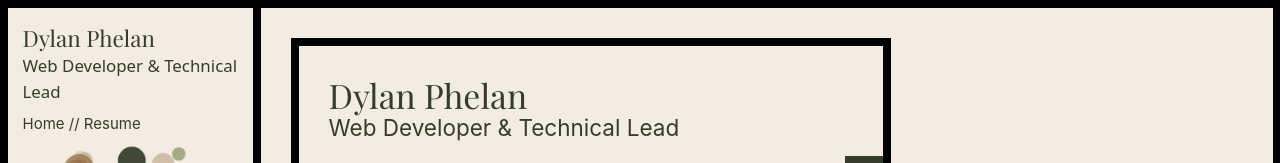
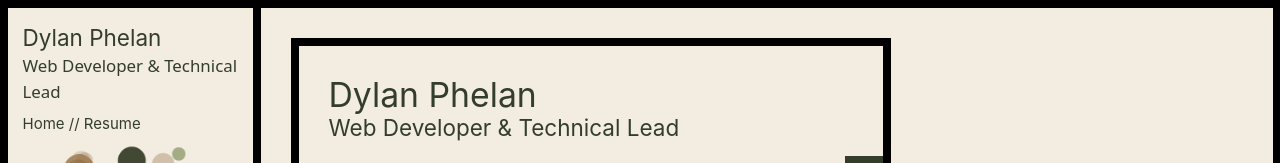
Before and after one commit to Dtphelan1/dtphelan1.github.io, a Next.js app: page /businessCard in a window 1280 px wide. Shown: the top 163 px of the page. Built offline with nearby package versions, Linux system fonts and the light colour scheme.

Commit message:
removed some serifs; fixed meta image crop

```diff
--- a/components/PageLayout.js
+++ b/components/PageLayout.js
@@ -77,7 +77,7 @@ export default function PageLayout({ children }) {
         <div className="basis-1/5 border-black border-b-8 sm:border-b-0 sm:border-r-8 bg-neutral-main px-4 pt-4 flex flex-col justify-between">
           <div id="top-nav" className="animate__animated animate__fadeInDown">
             <div className="mb-2 flex flex-wrap text-center sm:text-left justify-center sm:justify-start">
-              <h1 className="text-2xl font-serif basis-full">Dylan Phelan</h1>
+              <h1 className="text-2xl basis-full">Dylan Phelan</h1>
               <p className="text-lg basis-full font-sans">
                 Web Developer & Technical Lead
               </p>
--- a/pages/businessCard.js
+++ b/pages/businessCard.js
@@ -6,7 +6,7 @@ export default function BusinessCard() {
     <PageFadeWrapper>
       <div className="relative m-8 p-8 w-[600px] h-[314px] flex flex-col justify-between bg-neutral-main text-primary border-8 border-black text-xl">
         <header className="mb-4">
-          <h1 className="text-4xl font-serif">Dylan Phelan</h1>
+          <h1 className="text-4xl">Dylan Phelan</h1>
           <h2 className="text-2xl">Web Developer & Technical Lead</h2>
         </header>
         <address className="mb-">
```
Also changed, not shown: public/business-card-meta-image.png.
